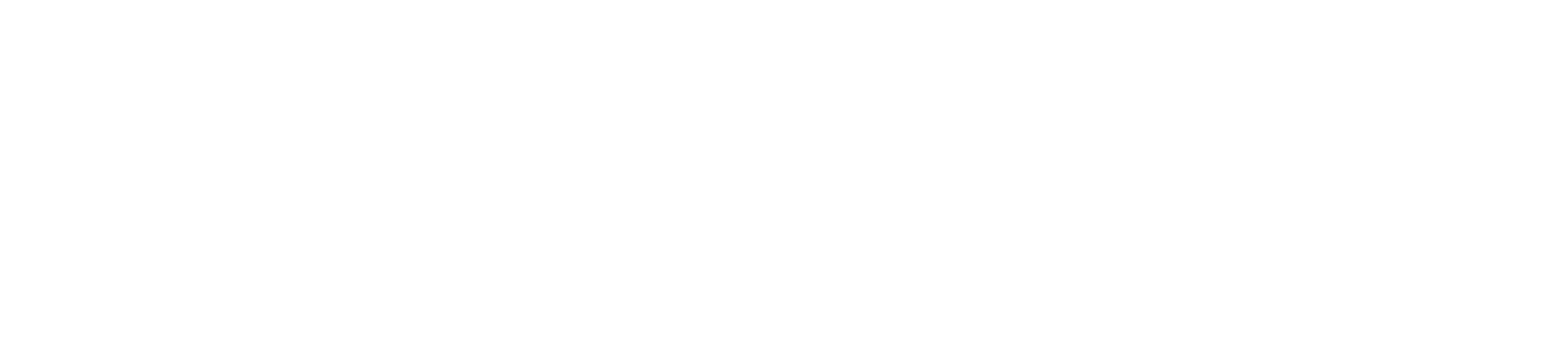
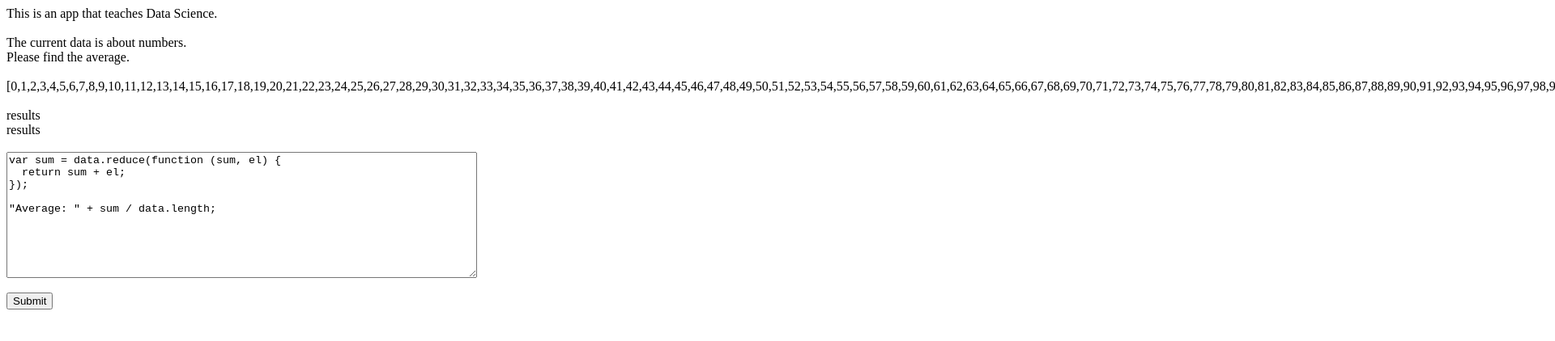
Before and after one commit to heated/data_science, a plain HTML site: page index.html in a window 1280 px wide. Shown: the top 422 px of the page at 81% size, 1920 px wide, since content can reach past the window. Drawn offline with nearby package versions, Linux system fonts and the light colour scheme.

Commit message:
Slight changes

```diff
--- a/index.html
+++ b/index.html
@@ -1,9 +1,31 @@
 <html>
   <head>
-
+    <title>Science!</title>
+    <script src="https://ajax.googleapis.com/ajax/libs/jquery/1.11.0/jquery.min.js"></script>
+    <script src="js/data_science.js"></script>
   </head>
 
   <body>
+    <div id="desc">
+      This is an app that teaches Data Science.<br>
+    </div>
+    <br>
+    <div id="data">
+    </div>
+    <br>
+    <div id="results">
+      results<br>
+      results<br>
+    </div>
+    <br>
+    <div id="editor">
+      <textarea id="edit-area" cols="70" rows="10">var sum = data.reduce(function (sum, el) {
+  return sum + el;
+});
 
+"Average: " + sum / data.length;</textarea>
+    </div>
+    <br>
+    <button id="submit">Submit</button>
   </body>
 </html>
```
